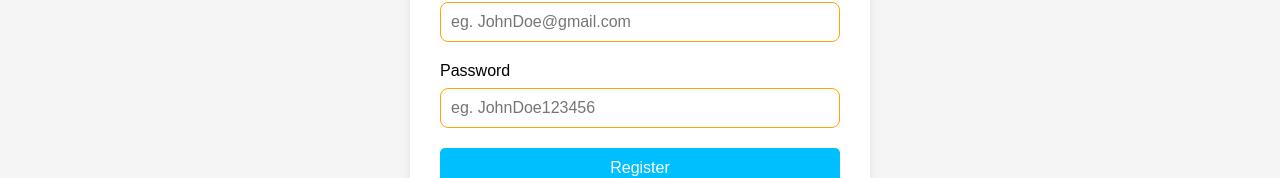
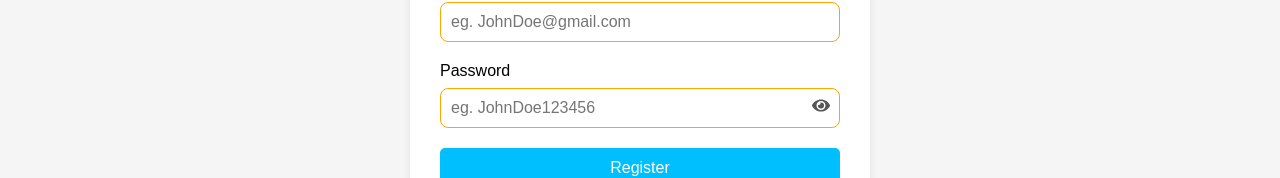
Before and after one commit to Eliteon150ping/Car_Maintenance_tracker, a React (Vite) app in the folder client/: page /register in a window 1280 px wide. Shown: the part 391-569 px from the top of the page. Built offline with nearby package versions, Linux system fonts and the light colour scheme; no server answers.

Commit message:
Added the password visabilty toggle button for auth/Update password fields

```diff
--- /dev/null
+++ b/client/src/components/PasswordInput.jsx
@@ -0,0 +1,31 @@
+import { useState } from "react";
+import { FaEye, FaEyeSlash } from "react-icons/fa";
+
+function PasswordInput({ value, onChange, className, placeholder }) {
+
+    const [showPassword, setShowPassword] = useState(false);
+
+    return (
+        <div className="password-input-container">
+
+            <input
+                type={showPassword ? "text" : "password"}
+                className={className}
+                placeholder={placeholder}
+                value={value}
+                onChange={onChange}
+            />
+
+            <button
+                type="button"
+                className="password-toggle"
+                onClick={() => setShowPassword(!showPassword)}
+            >
+                {showPassword ? <FaEyeSlash /> : <FaEye />}
+            </button>
+
+        </div>
+    );
+}
+
+export default PasswordInput;
--- a/client/src/components/UpdateProfileForm.jsx
+++ b/client/src/components/UpdateProfileForm.jsx
@@ -2,12 +2,14 @@ import { useEffect, useState } from "react";
 import { validateUserName, updateUserDetails } from "../api/authApi";
 import "../styles/UpdateProfileForm.css";
 import ConfirmationModal from "../components/ConfirmationModal";
+import PasswordInput from "../components/PasswordInput";
 
 function UpdateProfileForm({ profile, onSave, onCancel }) {
 
     const [userName, setUserName] = useState("");
     const [email, setEmail] = useState("");
     const [password, setPassword] = useState("");
+    const [confirmPassword, setConfirmPassword] = useState("");
     const [errors, setErrors] = useState({});
     const [shake, setShake] = useState(false);
     const [showUnsavedConfirmation, setShowUnsavedConfirmation] = useState(false);
@@ -43,6 +45,13 @@ function UpdateProfileForm({ profile, onSave, onCancel }) {
         function validatePassword() {
             if (password !== "" && password.length < 8) {
                 validationErrors.password = "Password must be atleast 8 characters long";
+
+            }else if(!(password.trim() == "")  && confirmPassword.trim() == ""){
+                validationErrors.confirmPassword = "Please confirm your new password";
+
+            } else if(confirmPassword != password){
+                validationErrors.confirmPassword = "Password does not match";
+
             }
         }
         validatePassword();
@@ -117,8 +126,8 @@ function UpdateProfileForm({ profile, onSave, onCancel }) {
                 )}
             </label>
 
-            <label className="update-field">Password
-                <input type="password"
+            <label className="update-field">Enter a New Password
+                <PasswordInput
                     className={errors.password ? (shake ? `input-error input-shake` : `input-error`) : ""}
                     placeholder="(Optional) Enter a new password"
                     value={password}
@@ -127,6 +136,20 @@ function UpdateProfileForm({ profile, onSave, onCancel }) {
                 {errors.password && (
                     <span className="field-error">
                         {errors.password}
+                    </span>
+                )}
+            </label>
+
+            <label className="update-field">Confirm New Password
+                <PasswordInput
+                    className={errors.confirmPassword ? (shake ? `input-error input-shake` : `input-error`) : ""}
+                    placeholder="Confirm your new password before saving"
+                    value={confirmPassword}
+                    onChange={(event) => setConfirmPassword(event.target.value)} />
+
+                {errors.confirmPassword && (
+                    <span className="field-error">
+                        {errors.confirmPassword}
                     </span>
                 )}
             </label>
--- a/client/src/pages/LoginPage.jsx
+++ b/client/src/pages/LoginPage.jsx
@@ -3,12 +3,13 @@ import { useState } from "react";
 import { useAuth } from "../context/AuthContext";
 import { Link, useNavigate } from "react-router-dom";
 import "../styles/AuthPage.css";
+import PasswordInput from "../components/PasswordInput";
 
 function LoginPage() {
 
     const [email, setEmail] = useState("");        // these hooks will store the email and password when needed for
     const [password, setPassword] = useState("");  // submitting the form
-    const { login } = useAuth();                     // Use the login function that AuthContext is sharing
+    const { login } = useAuth();                   // Use the login function that AuthContext is sharing
     const navigate = useNavigate();
     const [errors, setErrors] = useState({});
     const [shake, setShake] = useState(false);
@@ -81,7 +82,7 @@ function LoginPage() {
                 </label>
 
                 <label className="form-field">Password
-                    <input type="password"
+                    <PasswordInput
                         className={errors.password ? (shake ? `input-error input-shake` : `input-error`) : ""}
                         placeholder="Enter your password"
                         value={password}
--- a/client/src/pages/RegisterPage.jsx
+++ b/client/src/pages/RegisterPage.jsx
@@ -3,6 +3,7 @@ import PageHeader from "../components/PageHeader";
 import { Link, useNavigate } from "react-router-dom";
 import { useAuth } from "../context/AuthContext";
 import "../styles/AuthPage.css";
+import PasswordInput from "../components/PasswordInput";
 
 function RegisterPage() {
 
@@ -109,7 +110,7 @@ function RegisterPage() {
                 </label>
 
                 <label className="form-field">Password
-                    <input type="password"
+                    <PasswordInput
                         className={errors.password ? (shake ? `input-error input-shake` : `input-error`) : ""}
                         placeholder="eg. JohnDoe123456"
                         value={password}
--- a/client/src/styles/authPage.css
+++ b/client/src/styles/authPage.css
@@ -84,3 +84,29 @@
     text-align: center;
    padding: 10px;
 }
+
+.password-input-container {
+    position: relative;
+    width: 100%;
+}
+
+.password-input-container input {
+    padding-right: 40px;
+}
+
+.password-toggle {
+    position: absolute;
+    right: 10px;
+    top: 50%;
+    transform: translateY(-50%);
+    border: none;
+    background: none;
+    padding: 0;
+    cursor: pointer;
+    color: #555;
+    font-size: 18px;
+}
+
+.password-toggle:hover {
+    color: black;
+}
```
